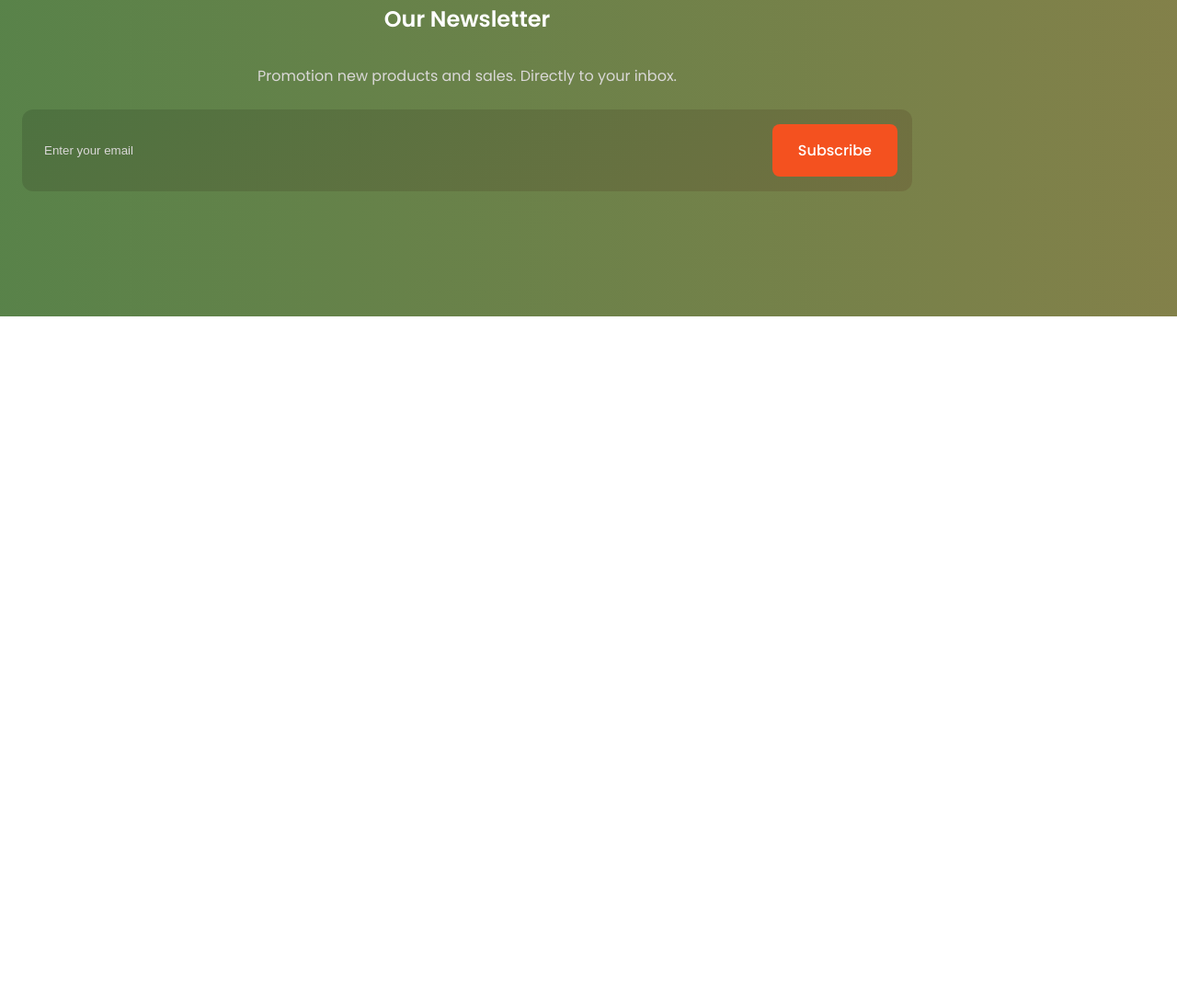
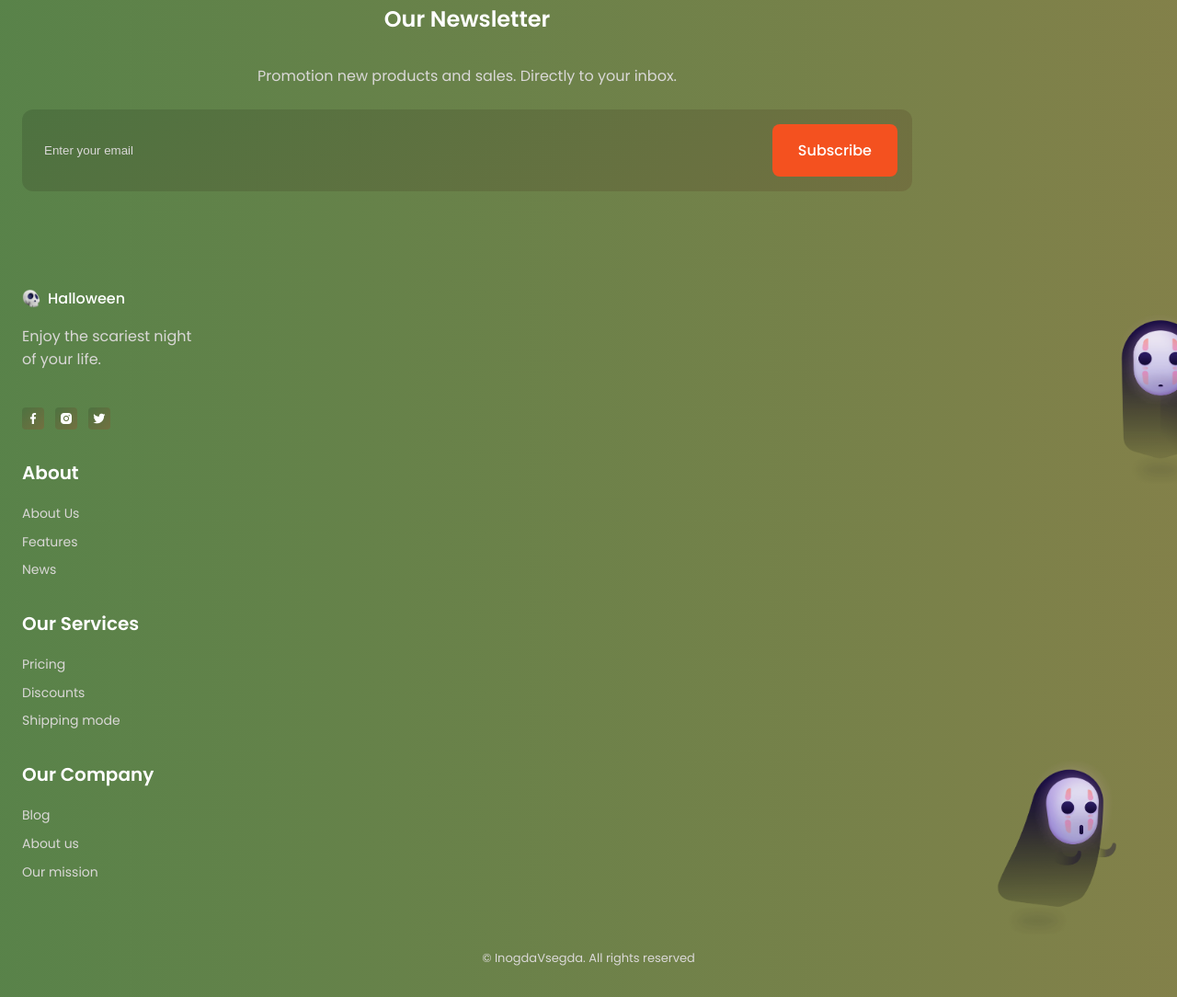
Before and after one commit to InogdaVsegda/halloween_challenge, a plain HTML site: page index.html in a window 1280 px wide. Shown: the part 3951-5035 px from the top of the page at 92% size. Before the commit the page ends 4295 px from the top, so only its background shows below. Drawn offline with nearby package versions, Linux system fonts and the light colour scheme.

Commit message:
day_three

```diff
--- a/assets/css/styles.css
+++ b/assets/css/styles.css
@@ -599,7 +599,99 @@ button{
 }
 
 /*=============== FOOTER ===============*/
+.footer{
+  position: relative;
+  overflow: hidden;
+}
 
+.footer_img-one,
+.footer_img-two{
+  position: absolute;
+  transition: .3s;
+}
+
+.footer_img-one{
+  width: 100px;
+  top: 6rem;
+  right: -2rem;
+}
+
+.footer_img-two{
+  width: 150px;
+  bottom: 4rem;
+  right: 4rem;
+}
+
+.footer_img-one:hover,
+.footer_img-two:hover{
+  transform: translateY(-.5rem);
+}
+
+.footer_container{
+  row-gap: 2rem;
+}
+
+.footer_logo{
+  display: flex;
+  align-items: center;
+  column-gap: .5rem;
+  margin-bottom: var(--mb-1);
+  font-weight: var(--font-medium);
+  color: var(--title-color);
+}
+
+.footer_logo-img{
+  width: 20px;
+}
+
+.footer_description{
+  margin-bottom: var(--mb-2-5);
+}
+
+.footer_social{
+  display: flex;
+  column-gap: .75rem;
+}
+
+.footer_social-link{
+  display: inline-flex;
+  background: var(--container-color);
+  padding: .25rem;
+  border-radius: .25rem;
+  color: var(--title-color);
+  font-size: 1rem;
+}
+
+.footer_social-link:hover{
+  background: var(--body-color);
+}
+
+.footer_title{
+  font-size: var(--h3-font-size);
+  margin-bottom: var(--mb-1);
+}
+
+.footer_links{
+  display: grid;
+  row-gap: .35rem;
+}
+
+.footer_link{
+  font-size: var(--small-font-size);
+  color: var(--text-color);
+  transition: .3s;
+}
+
+.footer_link:hover{
+  color: var(--title-color);
+}
+
+.footer_copy{
+  display: block;
+  text-align: center;
+  font-size: var(--smaller-font-size);
+  margin-top: 4.5rem;
+}
 
 /*=============== SCROLL UP ===============*/
 
--- a/index.html
+++ b/index.html
@@ -411,7 +411,85 @@
 
         <!--==================== FOOTER ====================-->
         <footer class="footer section">
+            <div class="footer_container container grid">
+                <div class="footer_content">
+                    <a href="#" class="footer_logo">
+                        <img src="/assets/img/logo.png" alt="" class="footer_logo-img">
+                        Halloween
+                    </a>
 
+                    <p class="footer_description">
+                        Enjoy the scariest night <br> of your life.
+                    </p>
+
+                    <div class="footer_social">
+                        <a href="https://www.facebook.com/lyubov.selezeneva.5/" target="_blank" class="footer_social-link">
+                            <i class='bx bxl-facebook'></i>
+                        </a>
+
+                        <a href="https://www.instagram.com/inogda.inogda/?hl=ru" target="_blank" class="footer_social-link">
+                            <i class='bx bxl-instagram-alt' ></i>
+                        </a>
+
+                        <a href="https://twitter.com/LyubovSelezene1" target="_blank" class="footer_social-link">
+                            <i class='bx bxl-twitter' ></i>
+                        </a>
+                    </div>
+                </div>
+
+                <div class="footer_content">
+                    <h3 class="footer_title">About</h3>
+
+                    <ul class="footer_links">
+                        <li>
+                            <a href="#" class="footer_link">About Us</a>
+                        </li>
+                        <li>
+                            <a href="#" class="footer_link">Features</a>
+                        </li>
+                         <li>
+                            <a href="#" class="footer_link">News</a>
+                        </li>
+                    </ul>
+                </div>
+
+                <div class="footer_content">
+                    <h3 class="footer_title">Our Services</h3>
+
+                    <ul class="footer_links">
+                        <li>
+                            <a href="#" class="footer_link">Pricing</a>
+                        </li>
+                        <li>
+                            <a href="#" class="footer_link">Discounts</a>
+                        </li>
+                         <li>
+                            <a href="#" class="footer_link">Shipping mode</a>
+                        </li>
+                    </ul>
+                </div>
+
+                <div class="footer_content">
+                    <h3 class="footer_title">Our Company</h3>
+
+                    <ul class="footer_links">
+                        <li>
+                            <a href="#" class="footer_link">Blog</a>
+                        </li>
+                        <li>
+                            <a href="#" class="footer_link">About us</a>
+                        </li>
+                         <li>
+                            <a href="#" class="footer_link">Our mission</a>
+                        </li>
+                    </ul>
+                </div>
+            </div>
+
+            <span class="footer_copy">&#169; InogdaVsegda. All rights reserved</span>
+
+            <img src="/assets/img/footer1-img.png" alt="" class="footer_img-one">
+            <img src="/assets/img/footer2-img.png" alt="" class="footer_img-two">
         </footer>
 
         <!--=============== SCROLL UP ===============-->
```
